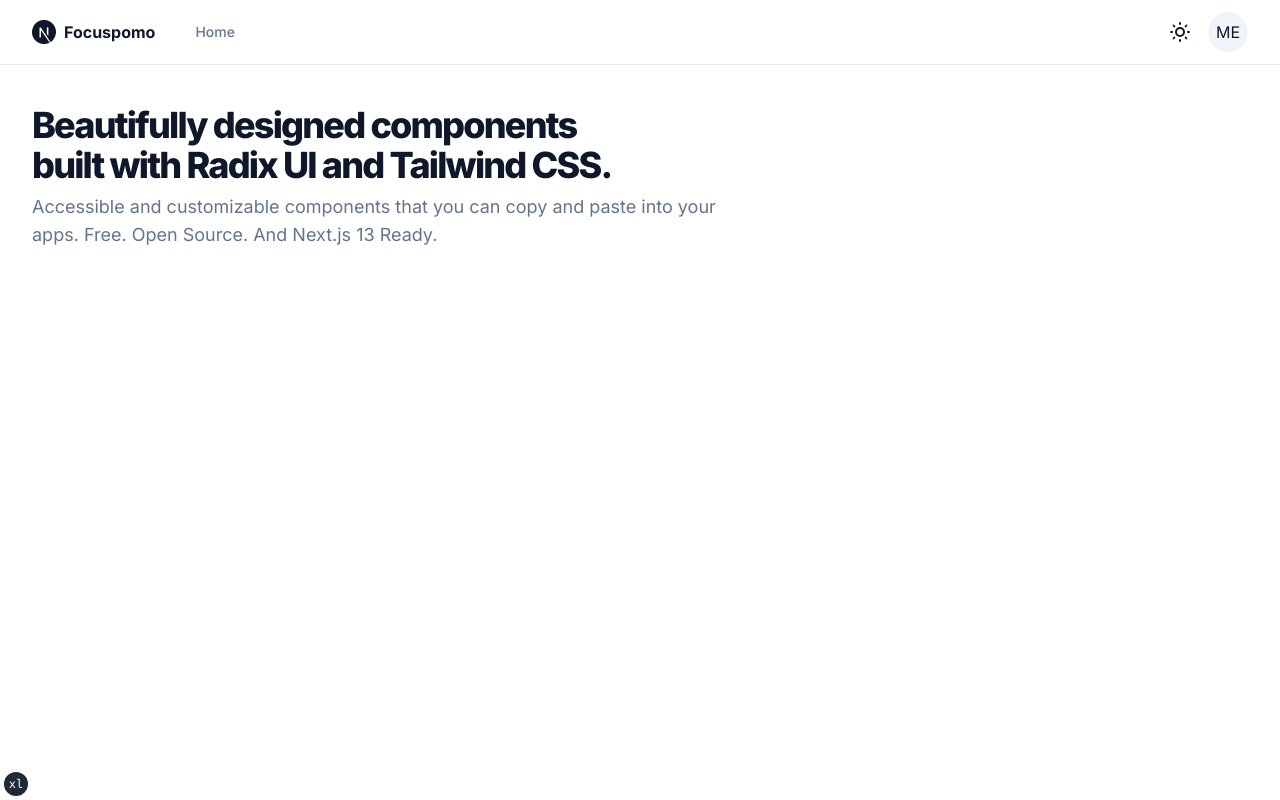
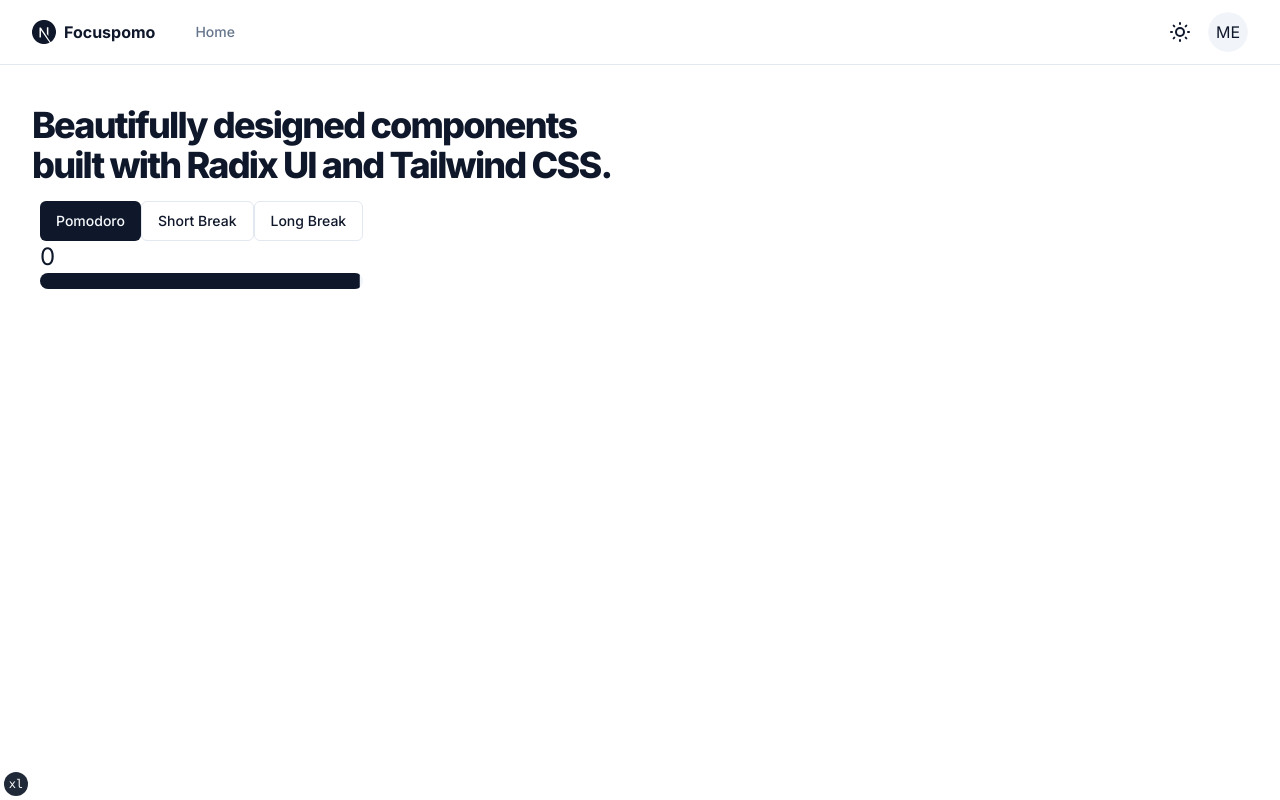
Before and after one commit to Brodypen/focuspomo, a Next.js app: page / in a window 1280 px wide. Built offline with nearby package versions, Linux system fonts and the light colour scheme.

Commit message:
Started work on timer

```diff
--- a/app/page.tsx
+++ b/app/page.tsx
@@ -2,6 +2,7 @@ import Link from "next/link"
 
 import { siteConfig } from "@/config/site"
 import { buttonVariants } from "@/components/ui/button"
+import PomodoroTimer from "@/components/pomodoroTimer/pomodoroTimer"
 
 export default function IndexPage() {
   return (
@@ -11,10 +12,9 @@ export default function IndexPage() {
           Beautifully designed components <br className="hidden sm:inline" />
           built with Radix UI and Tailwind CSS.
         </h1>
-        <p className="max-w-[700px] text-lg text-muted-foreground">
-          Accessible and customizable components that you can copy and paste
-          into your apps. Free. Open Source. And Next.js 13 Ready.
-        </p>
+        <div>
+          <PomodoroTimer />
+        </div>
       </div>
     </section>
   )
--- /dev/null
+++ b/components/pomodoroTimer/pomodoroTimer.tsx
@@ -0,0 +1,40 @@
+'use client';
+
+import React from 'react';
+import * as dayjs from 'dayjs';
+
+
+
+import { Button } from '../ui/button';
+import { Progress } from "../ui/progress";
+
+
+const PomodoroTimer = () => {
+  const [time, setTime] = React.useState(0)
+  const [isRunning, setIsRunning] = React.useState(false)
+  const [active, setActive] = React.useState(0)
+
+
+
+  return (
+    <div className="m-2">
+      <div className="flex justify-between">
+        <Button variant={active === 0 ? 'default' : 'outline'} onClick={() => setActive(0)}>
+          Pomodoro
+        </Button>
+        <Button variant={active === 1 ? 'default' : 'outline'} onClick={() => setActive(1)}>
+          Short Break
+        </Button>
+        <Button variant={active === 2 ? 'default' : 'outline'} onClick={() => setActive(2)}>
+          Long Break
+        </Button>
+      </div>
+      <p className="text-2xl">
+        {time}
+      </p>
+      <Progress value={99}/>
+    </div>
+  )
+}
+
+export default PomodoroTimer
--- /dev/null
+++ b/components/ui/progress.tsx
@@ -0,0 +1,28 @@
+"use client"
+
+import * as React from "react"
+import * as ProgressPrimitive from "@radix-ui/react-progress"
+
+import { cn } from "@/lib/utils"
+
+const Progress = React.forwardRef<
+  React.ElementRef<typeof ProgressPrimitive.Root>,
+  React.ComponentPropsWithoutRef<typeof ProgressPrimitive.Root>
+>(({ className, value, ...props }, ref) => (
+  <ProgressPrimitive.Root
+    ref={ref}
+    className={cn(
+      "relative h-4 w-full overflow-hidden rounded-full bg-secondary",
+      className
+    )}
+    {...props}
+  >
+    <ProgressPrimitive.Indicator
+      className="h-full w-full flex-1 bg-primary transition-all"
+      style={{ transform: `translateX(-${100 - (value || 0)}%)` }}
+    />
+  </ProgressPrimitive.Root>
+))
+Progress.displayName = ProgressPrimitive.Root.displayName
+
+export { Progress }
--- a/package.json
+++ b/package.json
@@ -17,9 +17,11 @@
     "@radix-ui/react-avatar": "^1.0.3",
     "@radix-ui/react-dialog": "^1.0.4",
     "@radix-ui/react-dropdown-menu": "^2.0.5",
+    "@radix-ui/react-progress": "^1.0.3",
     "@radix-ui/react-slot": "^1.0.2",
     "class-variance-authority": "^0.4.0",
     "clsx": "^1.2.1",
+    "dayjs": "^1.11.8",
     "lucide-react": "0.105.0-alpha.4",
     "next": "^13.4.4",
     "next-themes": "^0.2.1",
--- a/tsconfig.json
+++ b/tsconfig.json
@@ -14,6 +14,7 @@
     "isolatedModules": true,
     "jsx": "preserve",
     "baseUrl": ".",
+    "allowSyntheticDefaultImports": true,
     "paths": {
       "@/*": ["./*"]
     },
```
Also changed, not shown: 1 other file (tests, documents, lock files or other folders).
